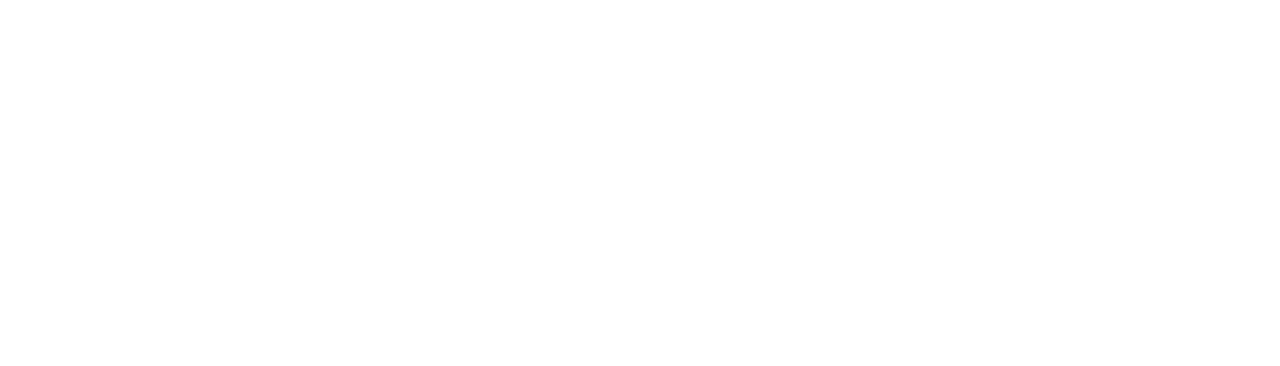
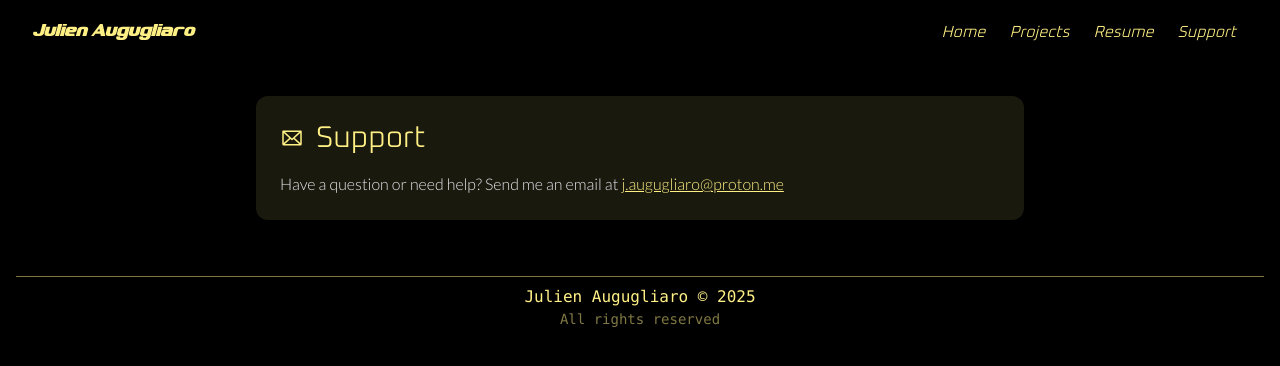
Before and after one commit to cram0/website-v3, a React (Vite) app: page /support in a window 1280 px wide. Before the commit this address had no page. Shown: the top 366 px of the page. Built offline with nearby package versions, Linux system fonts and the light colour scheme.

Commit message:
feat: add Support page and update routing and navbar

```diff
--- a/src/app/App.tsx
+++ b/src/app/App.tsx
@@ -5,6 +5,7 @@
 import Home from "./pages/Home";
 import Projects from "./pages/Projects";
 import Resume from "./pages/Resume";
+import Support from "./pages/Support";
 import SussyColors from "./pages/SussyColors";
 
 import MainLayout from "./layouts/MainLayout";
@@ -17,6 +18,7 @@
           <Route index element={<Home />} />
           <Route path="resume" element={<Resume />} />
           <Route path="projects" element={<Projects />} />
+          <Route path="support" element={<Support />} />
           <Route path="sussy-colors" element={<SussyColors />} />
         </Route>
       </Routes>
--- a/src/app/components/Navbar.tsx
+++ b/src/app/components/Navbar.tsx
@@ -17,6 +17,10 @@
   {
     name: "Resume",
     url: "/resume",
+  },
+  {
+    name: "Support",
+    url: "/support",
   },
 ];
 
--- /dev/null
+++ b/src/app/pages/Support.tsx
@@ -0,0 +1,23 @@
+import { PiEnvelope } from "react-icons/pi";
+
+export default function Support() {
+  return (
+    <div className="mx-auto max-w-3xl">
+      <div className="rounded-xl bg-yellow-200/10 p-6 backdrop-blur-lg">
+        <div className="mb-4 flex items-center gap-3">
+          <PiEnvelope className="h-6 w-6 text-yellow-200" />
+          <h1 className="font-oxanium text-3xl">Support</h1>
+        </div>
+        <p className="text-gray-200">
+          Have a question or need help? Send me an email at{" "}
+          <a
+            href="mailto:j.augugliaro@proton.me"
+            className="text-yellow-200 underline"
+          >
+            j.augugliaro@proton.me
+          </a>
+        </p>
+      </div>
+    </div>
+  );
+}
```
